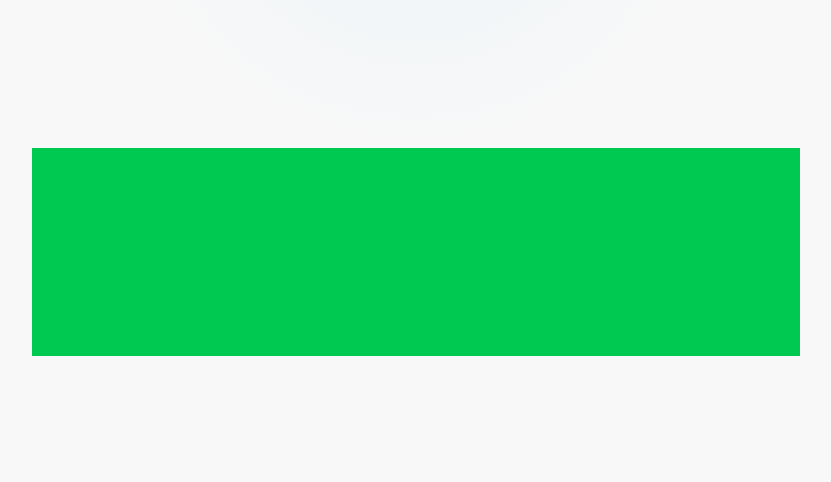
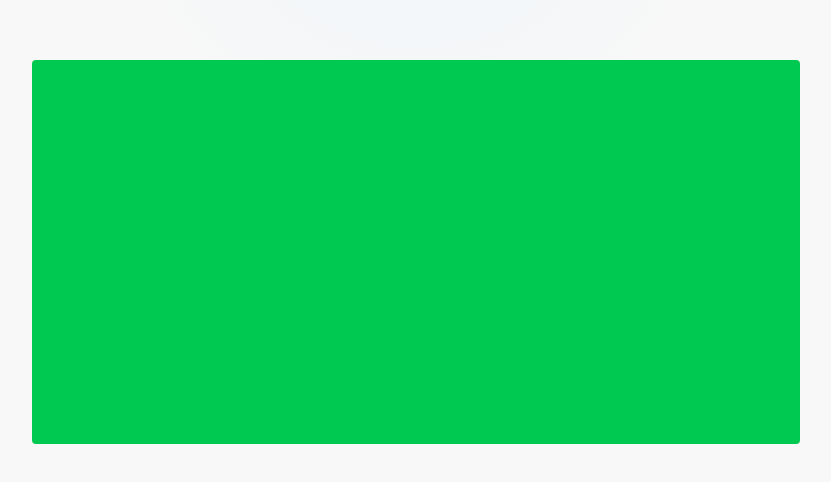
Before and after one commit to RendyDharmaPutra/PortLense-Frontend, a Next.js app: page / in a window 1280 px wide. Shown: the part 148-630 px from the top of the page, without its empty margins (224-1055 px from the left). Built offline with nearby package versions, Linux system fonts and the light colour scheme.

Commit message:
feat: implement PortSection component and integrate it into main page layout

```diff
--- a/app/page.tsx
+++ b/app/page.tsx
@@ -1,7 +1,9 @@
+import { PortSection } from "@/components/port/port-section"
+
 export default function Page() {
   return (
-    <main className="flex h-screen w-screen items-center justify-center">
-      <div className="h-52 w-full min-w-3/5 bg-green-500 md:w-fit"></div>
+    <main className="flex h-screen w-screen justify-center md:items-center">
+      <PortSection />
     </main>
   )
 }
--- /dev/null
+++ b/components/port/port-section.tsx
@@ -0,0 +1,6 @@
+// ? temporarily using green background color for debugging
+export const PortSection = () => {
+  return (
+    <section className="flex h-fit min-h-96 w-full min-w-3/5 flex-col items-center justify-center bg-green-500 md:w-fit md:rounded"></section>
+  )
+}
```
